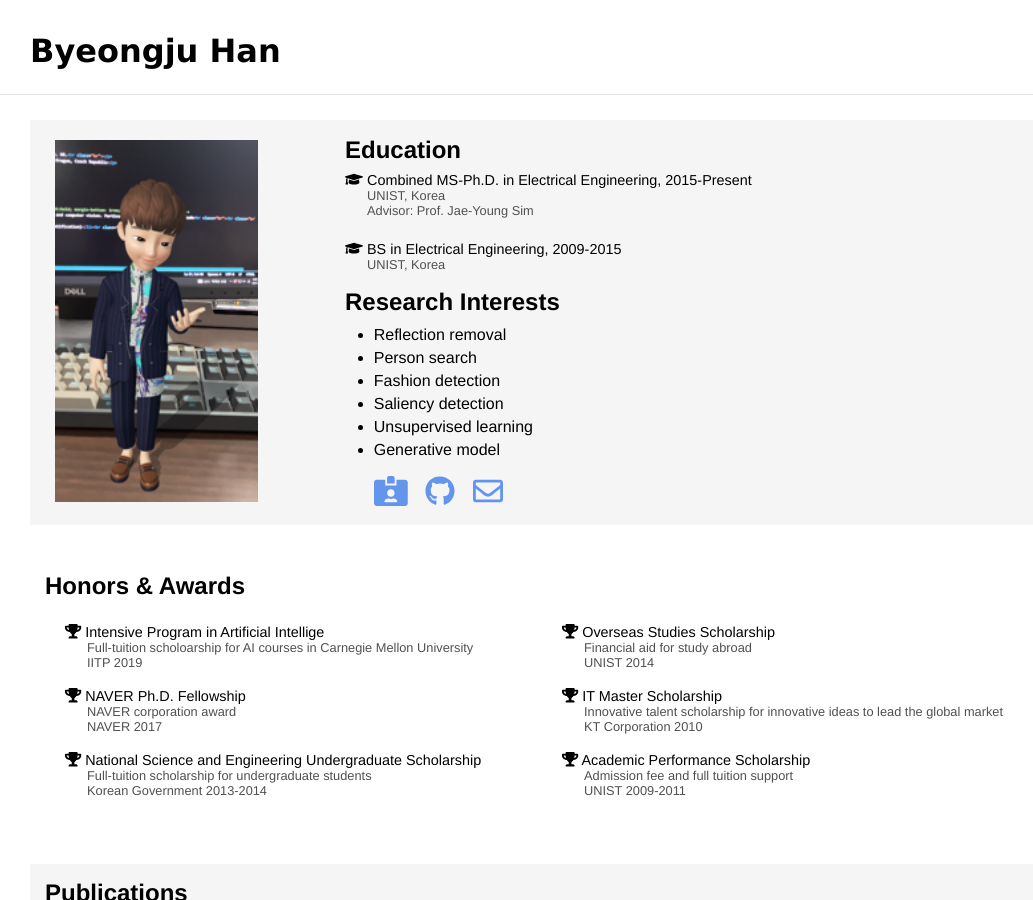
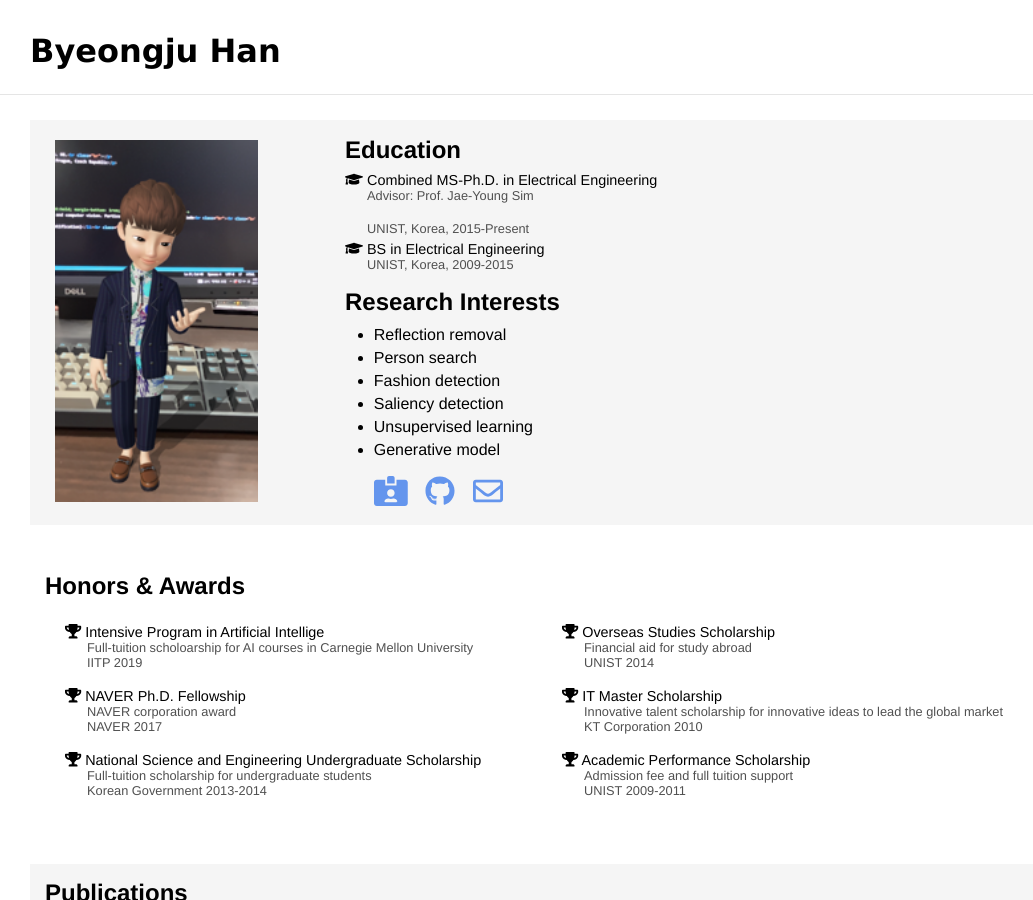
Before and after one commit to byeongjuhan/byeongjuhan.github.io, a Jekyll site: the page built from index.html, in a window 1280 px wide and 900 px high. Shown: the whole window, without its empty margins (130-1163 px from the left). Built offline with Jekyll 4.4.1, drawn with Linux system fonts in a browser that asks for light colours; nearby versions of some CDN libraries.

Commit message:
education

```diff
--- a/index.html
+++ b/index.html
@@ -16,16 +16,16 @@ layout: default
             <li style="list-style: none; ">
             <span class="group-title-edu" style="margin-bottom: 8px;">Education</span><br class="br" >
             <div >
-                <p class="prof-description1"><i class="fas fa-graduation-cap"></i> Combined MS-Ph.D. in Electrical Engineering, 2015-Present</p>
-                <p class="prof-description2" style="margin-left: min(2.5vw,22px);">UNIST, Korea</p>
+                <p class="prof-description1"><i class="fas fa-graduation-cap"></i> Combined MS-Ph.D. in Electrical Engineering</p>
                 <p class="prof-description2" style="margin-left: min(2.5vw,22px);">Advisor: Prof. Jae-Young Sim</p><br class="br">
+                <p class="prof-description2" style="margin-left: min(2.5vw,22px);">UNIST, Korea, 2015-Present </p>
             </div>
             </li>
 
             <li style="list-style: none;">
             <div >
-                <p class="prof-description1"><i class="fas fa-graduation-cap"></i> BS in Electrical Engineering, 2009-2015 <br class="br"></p>
-                <p class="prof-description2" style="margin-left: min(2.5vw,22px);">UNIST, Korea</p>
+                <p class="prof-description1"><i class="fas fa-graduation-cap"></i> BS in Electrical Engineering <br class="br"></p>
+                <p class="prof-description2" style="margin-left: min(2.5vw,22px);">UNIST, Korea, 2009-2015</p>
             </div>
             </li>
 
```
